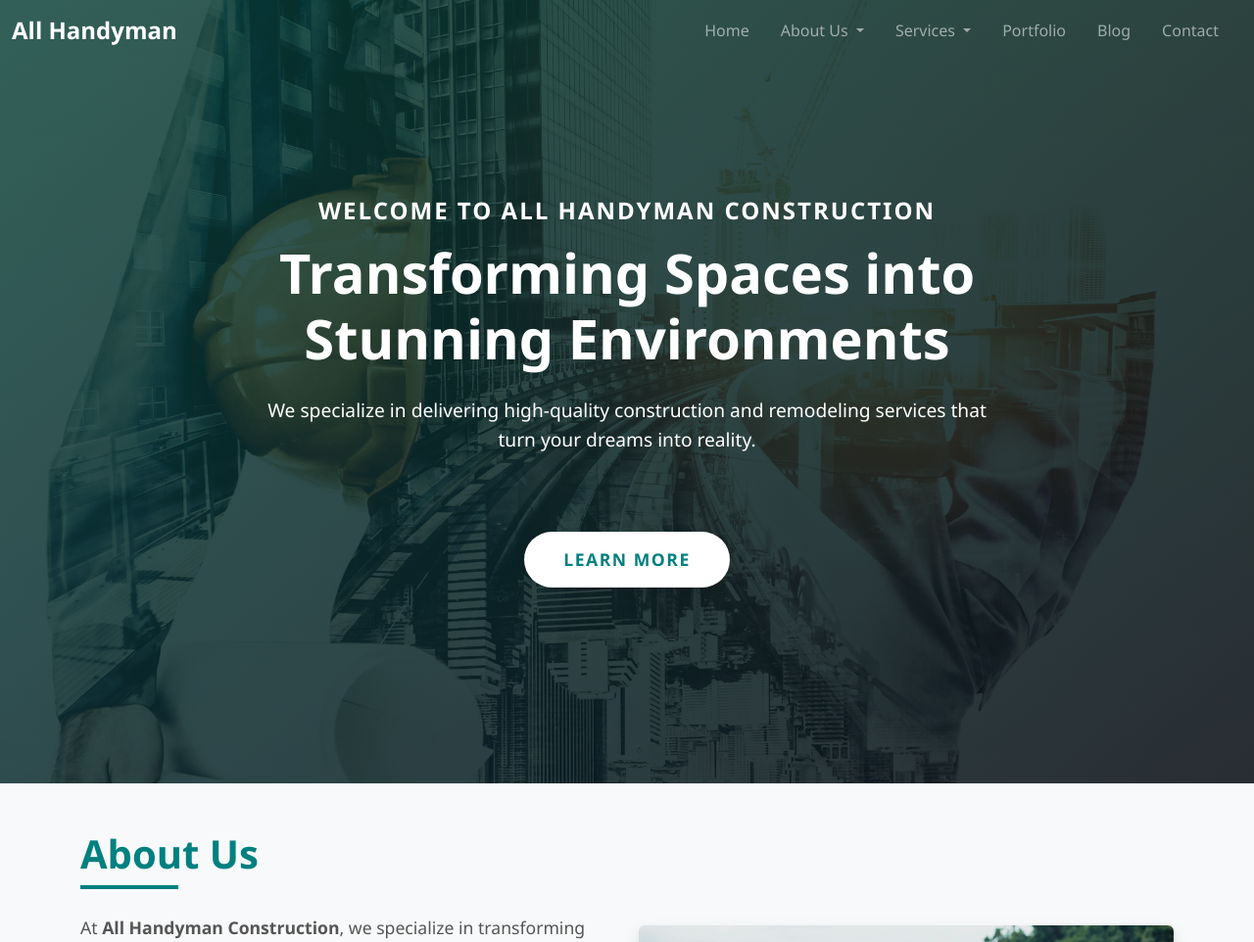
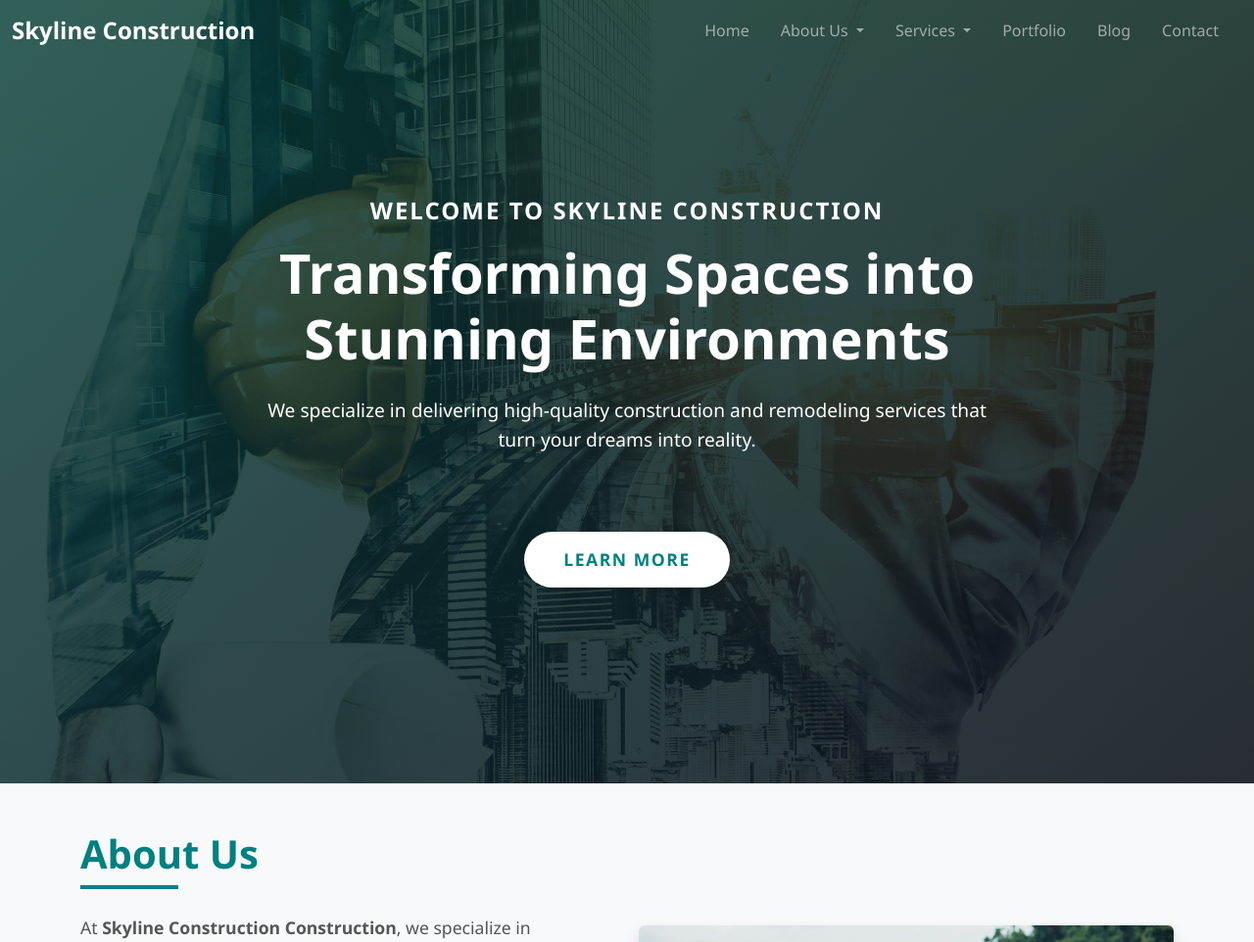
Before and after one commit to Donrington/handyman_construction, a plain HTML site: page index.html in a window 1280 px wide. Shown: the top 962 px of the page at 98% size. Drawn offline with nearby package versions, Linux system fonts and the light colour scheme.

Commit message:
name changed

```diff
--- a/index.html
+++ b/index.html
@@ -3,11 +3,11 @@
 <head>
     <!-- Meta Tags for SEO -->
     <meta charset="UTF-8">
-    <meta name="description" content="All Handyman Construction - Transforming Spaces into Stunning Environments">
-    <meta name="keywords" content="Handyman, Construction, Remodeling, Home Renovation, Interior Design">
-    <meta name="author" content="All Handyman">
+    <meta name="description" content="Skyline Construction - Transforming Spaces into Stunning Environments">
+    <meta name="keywords" content="Skyline, Construction, Remodeling, Home Renovation, Interior Design">
+    <meta name="author" content="Skyline Construction">
     <meta name="viewport" content="width=device-width, initial-scale=1.0">
-    <title>All Handyman Construction</title>
+    <title>Skyline Construction</title>
     <!-- Favicon -->
     <link rel="icon" href="images/favicon.ico" type="image/x-icon">
     <!-- Bootstrap CSS -->
@@ -38,7 +38,7 @@
     <!-- Navbar -->
     <nav class="navbar navbar-expand-lg fixed-top navbar-dark">
       <div class="container-fluid">
-        <a class="navbar-brand" href="#">All Handyman</a>
+        <a class="navbar-brand" href="#">Skyline Construction</a>
         <button
           class="navbar-toggler"
           type="button"
@@ -102,7 +102,7 @@
 <!-- Hero Section -->
 <header id="home" class="hero-section d-flex align-items-center">
   <div class="container text-center text-white position-relative" data-aos="fade-up">
-    <h2 class="hero-subtitle mb-3">Welcome to All Handyman Construction</h2>
+    <h2 class="hero-subtitle mb-3">Welcome to Skyline Construction</h2>
     <h1 class="hero-title display-4 mb-4">Transforming Spaces into Stunning Environments</h1>
     <p class="hero-description lead mb-5">
       We specialize in delivering high-quality construction and remodeling services that turn your dreams into reality.
@@ -118,13 +118,13 @@
   <div class="container">
     <div class="row align-items-center">
       <div class="col-lg-6 order-lg-2 mb-4 mb-lg-0" data-aos="fade-left">
-        <img src="static/images/constructionworker10.jpg" alt="About All Handyman" class="img-fluid rounded shadow">
+        <img src="static/images/constructionworker10.jpg" alt="About Skyline Construction" class="img-fluid rounded shadow">
       </div>
       <div class="col-lg-6 order-lg-1" data-aos="fade-right">
         <h2 class="section-title">About Us</h2>
         <div class="underline mb-4"></div>
         <p>
-          At <strong>All Handyman Construction</strong>, we specialize in transforming your spaces into stunning environments. With a blend of creativity and functionality, we bring your vision to life through comprehensive remodeling solutions. Our team of skilled professionals is dedicated to delivering high-quality craftsmanship and innovative designs that exceed your expectations.
+          At <strong>Skyline Construction Construction</strong>, we specialize in transforming your spaces into stunning environments. With a blend of creativity and functionality, we bring your vision to life through comprehensive remodeling solutions. Our team of skilled professionals is dedicated to delivering high-quality craftsmanship and innovative designs that exceed your expectations.
         </p>
         <p>
           We are committed to using cutting-edge technology and sustainable practices to ensure precision, durability, and environmental responsibility in every project. From structural changes to custom carpentry and smart home integration, we tailor our services to meet your unique needs.
@@ -383,7 +383,7 @@
               <div class="swiper-slide">
                 <div class="testimonial-card">
                   <div class="testimonial-content">
-                    <p>"All Handyman transformed my outdated bathroom into a spa-like retreat. Their attention to detail and commitment to quality are unparalleled. I highly recommend them!"</p>
+                    <p>"Skyline Construction transformed my outdated bathroom into a spa-like retreat. Their attention to detail and commitment to quality are unparalleled. I highly recommend them!"</p>
                   </div>
                   <div class="testimonial-profile">
                     <img src="static/images/avatars/av4.jpg" alt="Richard Kentucky">
@@ -409,7 +409,7 @@
               <div class="swiper-slide">
                 <div class="testimonial-card">
                   <div class="testimonial-content">
-                    <p>"From start to finish, All Handyman exceeded our expectations. The remodel of our living room has completely changed the feel of our home. The craftsmanship is top-notch."</p>
+                    <p>"From start to finish, Skyline Construction exceeded our expectations. The remodel of our living room has completely changed the feel of our home. The craftsmanship is top-notch."</p>
                   </div>
                   <div class="testimonial-profile">
                     <img src="static/images/avatars/av3.webp" alt="Michael Johnson">
@@ -435,7 +435,7 @@
               <div class="swiper-slide">
                 <div class="testimonial-card">
                   <div class="testimonial-content">
-                    <p>"All Handyman's team is incredibly talented. They turned our basement into a cozy entertainment area. Communication was excellent throughout the project."</p>
+                    <p>"Skyline Construction's team is incredibly talented. They turned our basement into a cozy entertainment area. Communication was excellent throughout the project."</p>
                   </div>
                   <div class="testimonial-profile">
                     <img src="static/images/avatars/av5.jpg" alt="Daniel Thompson">
@@ -873,7 +873,7 @@
             <i class="fas fa-phone-alt me-3"></i>(240) 871-8881
           </p>
           <p class="text-white">
-            <i class="fas fa-envelope me-3"></i>iallahandyman50@gmail.com
+            <i class="fas fa-envelope me-3"></i>skylineconstruct@gmail.com
           </p>
 
         </div>
@@ -940,7 +940,7 @@
     <!-- Footer -->
     <footer class="footer-section text-white py-4">
       <div class="container text-center">
-        <p class="mb-0">&copy; 2024 All Handyman Construction. All rights reserved.</p>
+        <p class="mb-0">&copy; 2024 Skyline Construction. All rights reserved.</p>
         <p>
           <a href="#" class="text-white me-3"><i class="fab fa-facebook-f"></i></a>
           <a href="#" class="text-white me-3"><i class="fab fa-twitter"></i></a>
```
